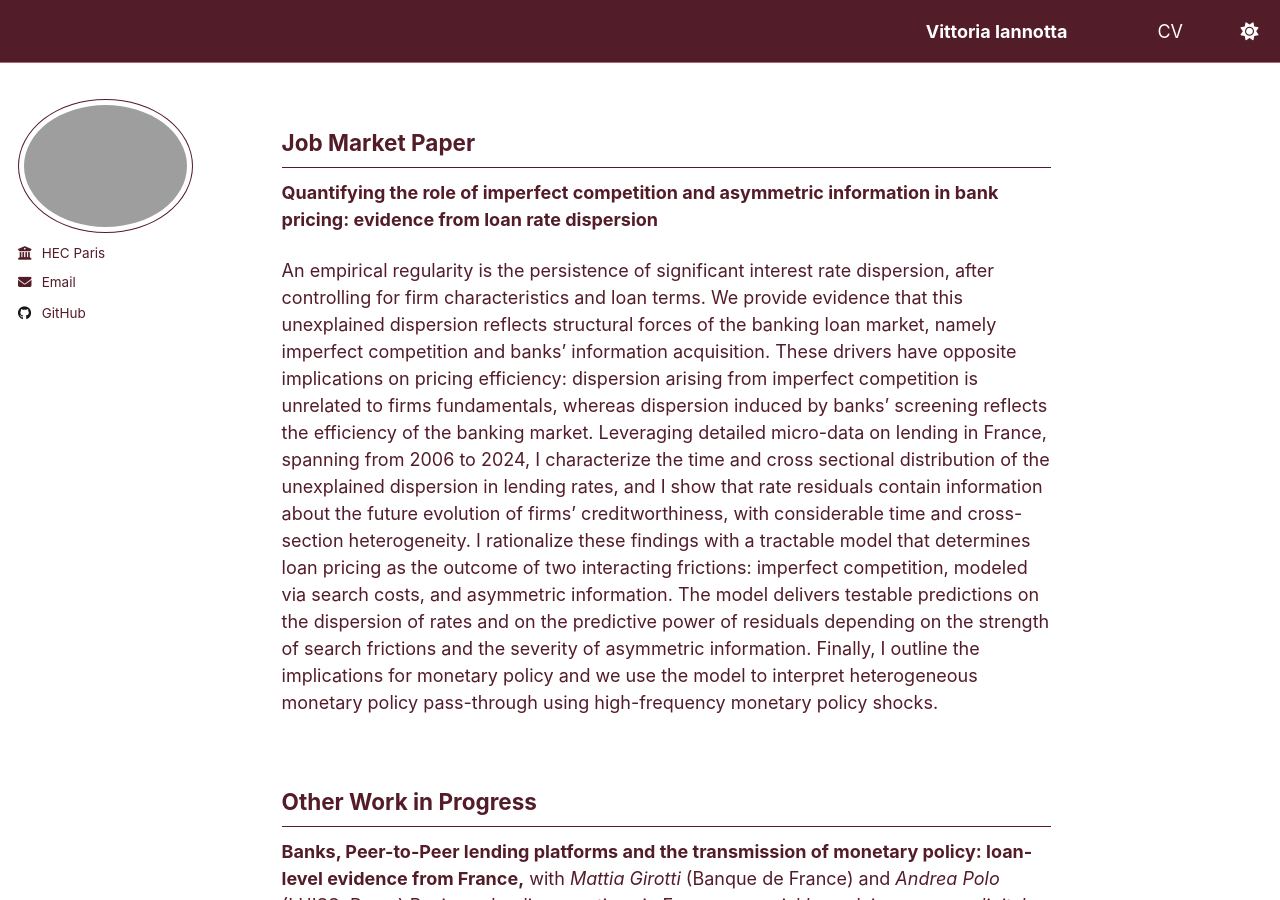
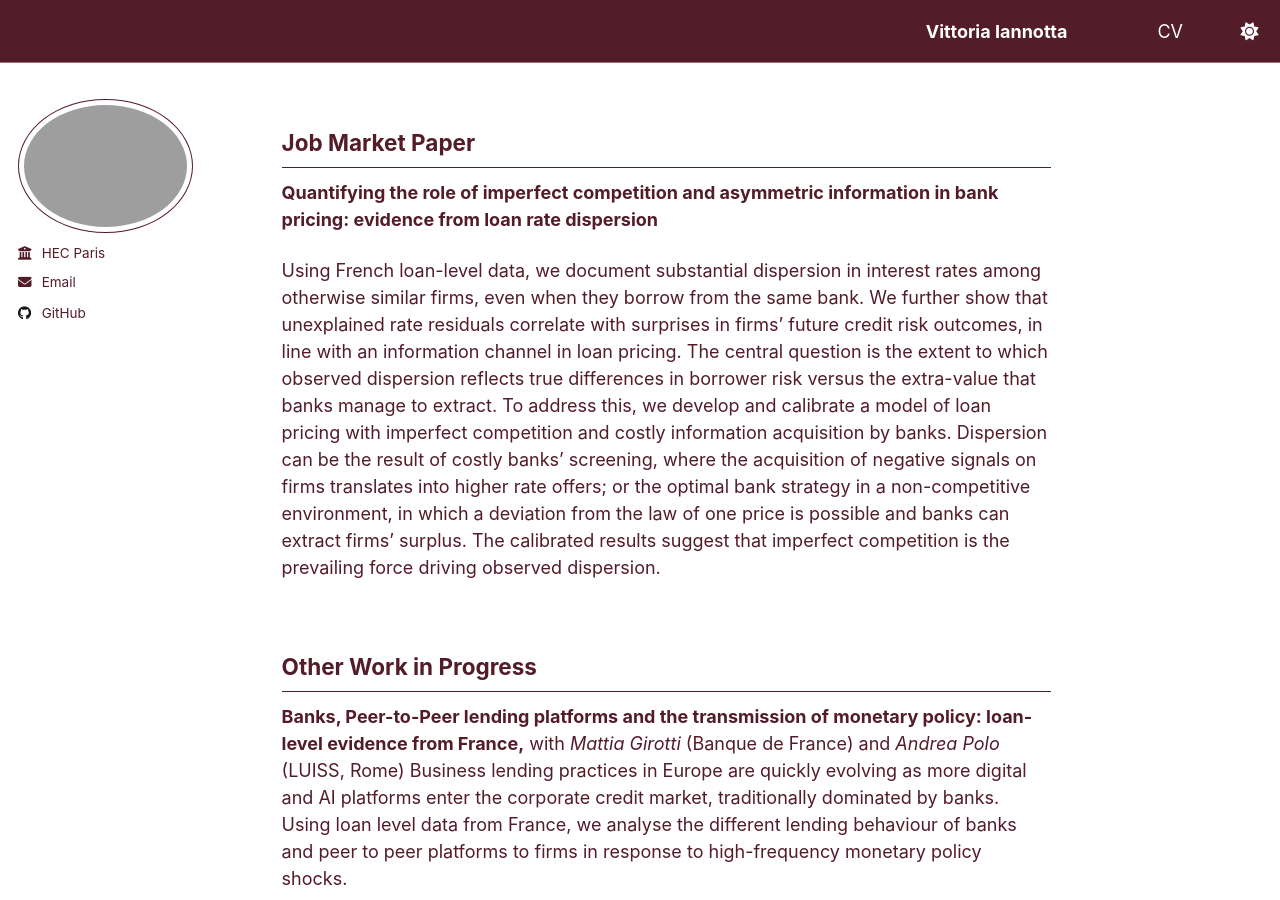
Before and after one commit to vittoriaiannotta/vittoriaiannotta.github.io, a Jekyll site: the page built from _pages/about.md, in a window 1280 px wide and 900 px high, scrolled down 346 px. Built offline with Jekyll 4.4.1, drawn with Linux system fonts in a browser that asks for light colours.

Commit message:
Revise job market paper details on loan pricing
Updated the job market paper section to clarify findings on interest rate dispersion and its implications for loan pricing and monetary policy.

```diff
--- a/_pages/about.md
+++ b/_pages/about.md
@@ -19,7 +19,7 @@ Job Market Paper
 ------
 **Quantifying the role of imperfect competition and asymmetric information in bank pricing: evidence from loan rate dispersion**
 
-An empirical regularity is the persistence of significant interest rate dispersion, after controlling for firm characteristics and loan terms. We provide evidence that this unexplained dispersion reflects structural forces of the banking loan market, namely imperfect competition and banks' information acquisition. These drivers have opposite implications on pricing efficiency: dispersion arising from imperfect competition is unrelated to firms fundamentals, whereas dispersion induced by banks’ screening reflects the efficiency of the banking market. Leveraging detailed micro-data on lending in France, spanning from 2006 to 2024, I characterize the time and cross sectional distribution of the unexplained dispersion in lending rates, and I show that rate residuals contain information about the future evolution of firms' creditworthiness, with considerable time and cross-section heterogeneity. I rationalize these findings with a tractable model that determines loan pricing as the outcome of two interacting frictions: imperfect competition, modeled via search costs, and asymmetric information. The model delivers testable predictions on the dispersion of rates and on the predictive power of residuals depending on the strength of search frictions and the severity of asymmetric information.  Finally, I outline the implications for monetary policy and we use the model to interpret heterogeneous monetary policy pass-through using high-frequency monetary policy shocks.
+Using French loan-level data, we document substantial dispersion in interest rates among otherwise similar firms, even when they borrow from the same bank. We further show that unexplained rate residuals correlate with surprises in firms' future credit risk outcomes, in line with an information channel in loan pricing. The central question is the extent to which observed dispersion reflects true differences in borrower risk versus the extra-value that banks manage to extract. To address this, we develop and calibrate a model of loan pricing with imperfect competition and costly information acquisition by banks.  Dispersion can be the result of costly banks' screening, where the acquisition of negative signals on firms translates into higher rate offers; or the optimal bank strategy in a non-competitive environment, in which a deviation from the law of one price is possible and banks can extract firms' surplus. The calibrated results suggest that imperfect competition is the prevailing force driving observed dispersion.
 <br><br>
 
 Other Work in Progress
```
